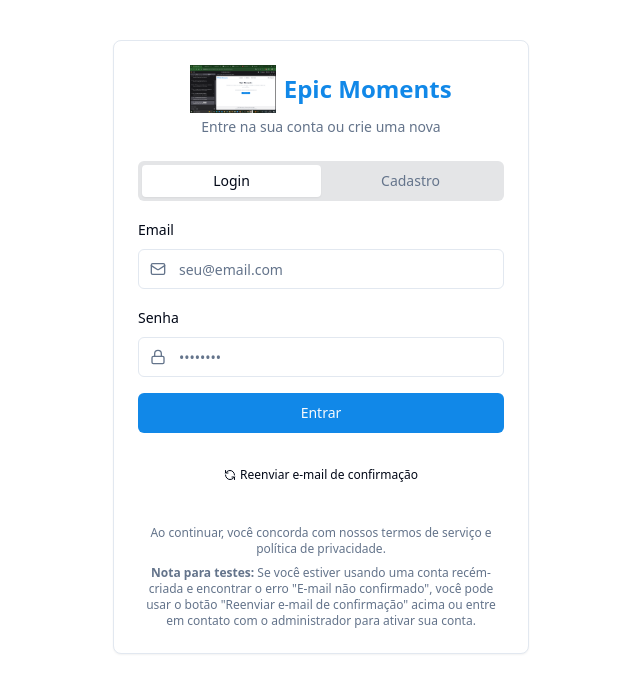
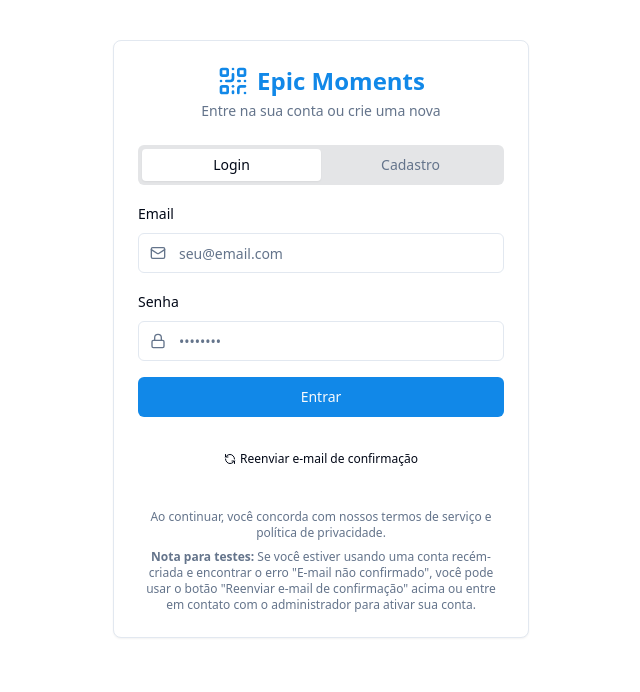
Before and after one commit to tgabriel324/epic-momentss, a React (Vite) app: page /auth in a window 1280 px wide. Shown: the top 692 px of the page, without its empty margins (319-959 px from the left). Built offline with nearby package versions, Linux system fonts and the light colour scheme.

Commit message:
Move logo to Auth page
The logo from the index page will be moved to the authentication page.

```diff
--- a/src/pages/Auth.tsx
+++ b/src/pages/Auth.tsx
@@ -8,7 +8,7 @@ import { Input } from "@/components/ui/input";
 import { Label } from "@/components/ui/label";
 import { Tabs, TabsContent, TabsList, TabsTrigger } from "@/components/ui/tabs";
 import { useAuthStore } from "@/store/authStore";
-import { Lock, Mail, User, RefreshCcw } from "lucide-react";
+import { Lock, Mail, User, RefreshCcw, QrCode } from "lucide-react";
 import { toast } from "@/hooks/use-toast";
 import { supabase } from "@/integrations/supabase/client";
 
@@ -149,11 +149,7 @@ const Auth = () => {
         <CardHeader className="space-y-1">
           <div className="flex justify-center">
             <div className="flex items-center">
-              <img
-                src="/lovable-uploads/eca1daa0-d180-497b-a269-82b5bfb9fe20.png"
-                alt="Epic Moments Logo"
-                className="h-12"
-              />
+              <QrCode className="h-8 w-8 text-primary" />
               <span className="text-2xl font-bold text-primary ml-2">Epic Moments</span>
             </div>
           </div>
```
